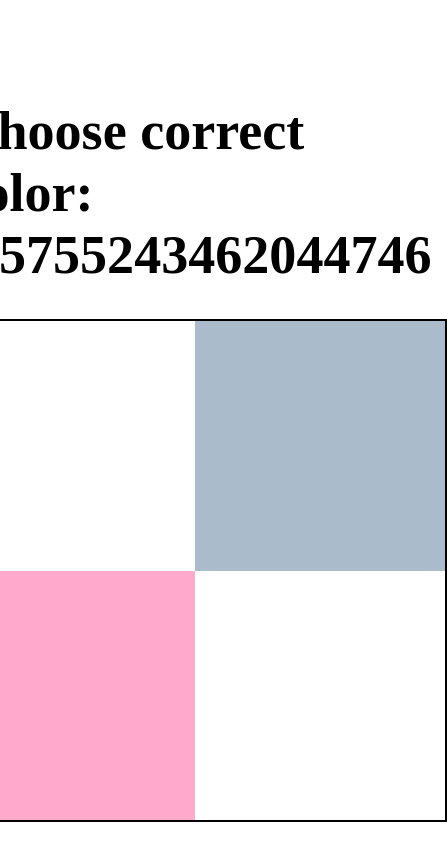
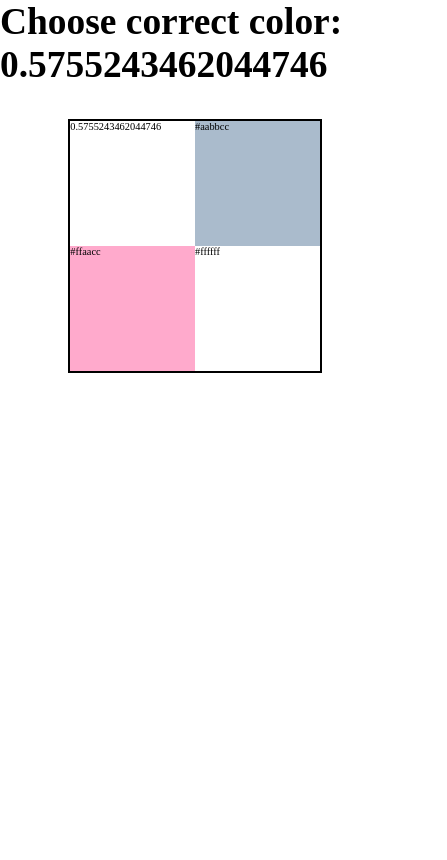
Before and after one commit to zakrzewskib/ChooseColorNuxt, a Nuxt app: page / in a window 390 px wide. Shown: the top 860 px of the page, 447 px wide, since content can reach past the window. Built offline with nearby package versions, Linux system fonts and the light colour scheme.

Commit message:
Add aspect-ratio: 1 and media queries
(to improve)

```diff
--- a/components/ColorBox.vue
+++ b/components/ColorBox.vue
@@ -1,5 +1,7 @@
 <template>
-  <div @click="chooseColor" :style="boxColor" class="color-box"></div>
+  <div @click="chooseColor" :style="boxColor" class="color-box">
+    {{ color }}
+  </div>
 </template>
 
 <script>
@@ -22,8 +24,7 @@ export default {
 
 <style scoped>
 .color-box {
-  width: 100%;
-  height: 100%;
+  aspect-ratio: 1;
 
   cursor: pointer;
 }
--- a/components/ColorsContainer.vue
+++ b/components/ColorsContainer.vue
@@ -12,10 +12,24 @@ export default {
 
 <style scoped>
 .colors-container {
+  width: 33%;
   display: grid;
-  grid-template-columns: 24rem 24rem;
-  grid-template-rows: 24rem 24rem;
+  grid-template-columns: repeat(2, 1fr);
+  grid-template-rows: repeat(2, 1fr);
 
   border: 2px solid #000;
 }
+
+/* 1 em = 16px */
+@media (max-width: 62em) {
+  .colors-container {
+    width: 50%;
+  }
+}
+
+@media (max-width: 50em) {
+  .colors-container {
+    width: 65%;
+  }
+}
 </style>
--- a/components/HeaderContainer.vue
+++ b/components/HeaderContainer.vue
@@ -10,6 +10,6 @@ export default {
 
 <style scoped>
 h1 {
-  font-size: 5.2rem;
+  font-size: 3.6rem;
 }
 </style>
--- a/pages/index.vue
+++ b/pages/index.vue
@@ -24,15 +24,15 @@ export default {
 
 html {
   font-size: 65%;
-  overflow-x: hidden;
 }
 
 .container {
-  width: 90%;
-  margin: 9.6rem auto;
   display: flex;
   flex-direction: column;
+
   align-items: center;
+  justify-content: center;
+
   gap: 3.2rem;
 }
 </style>
```
